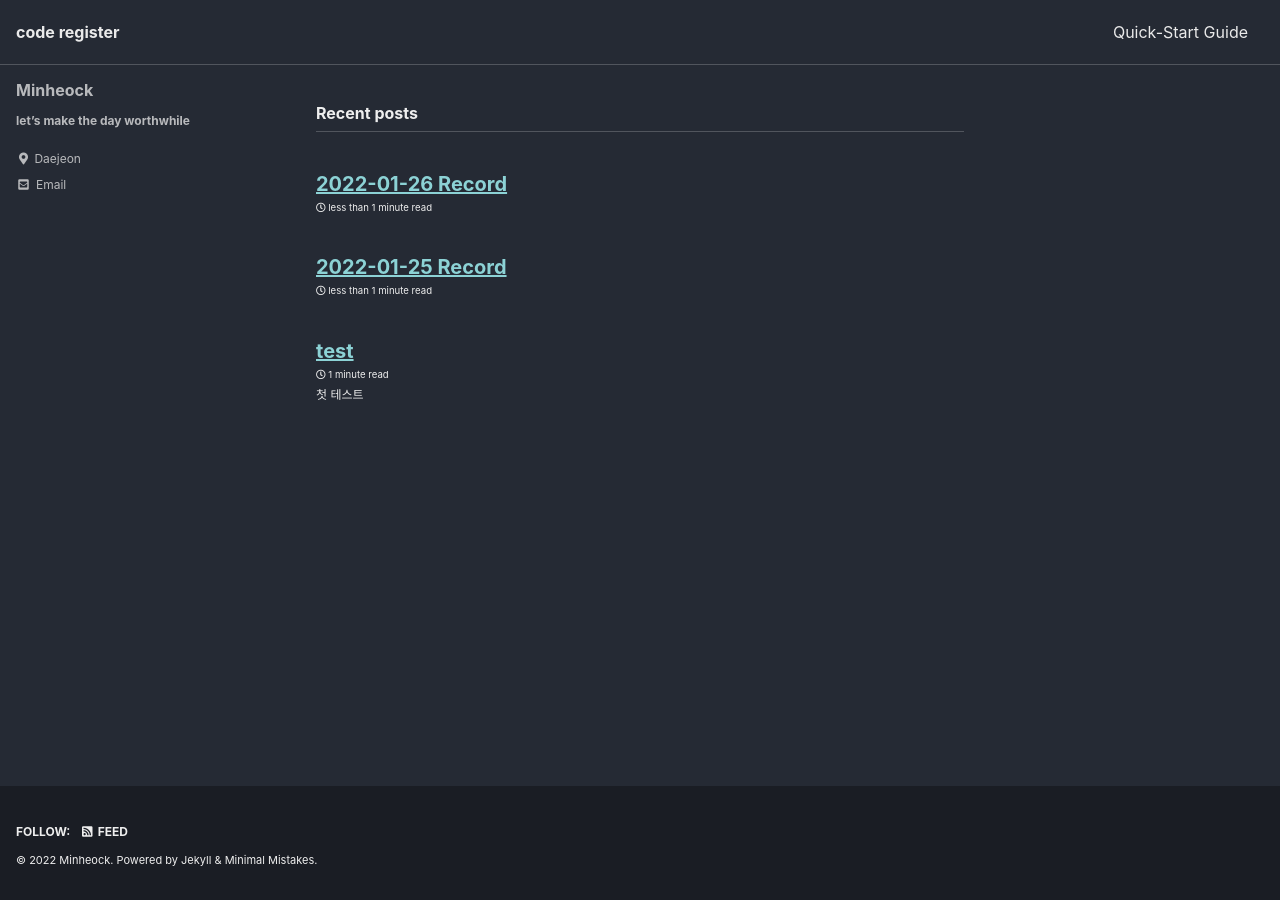
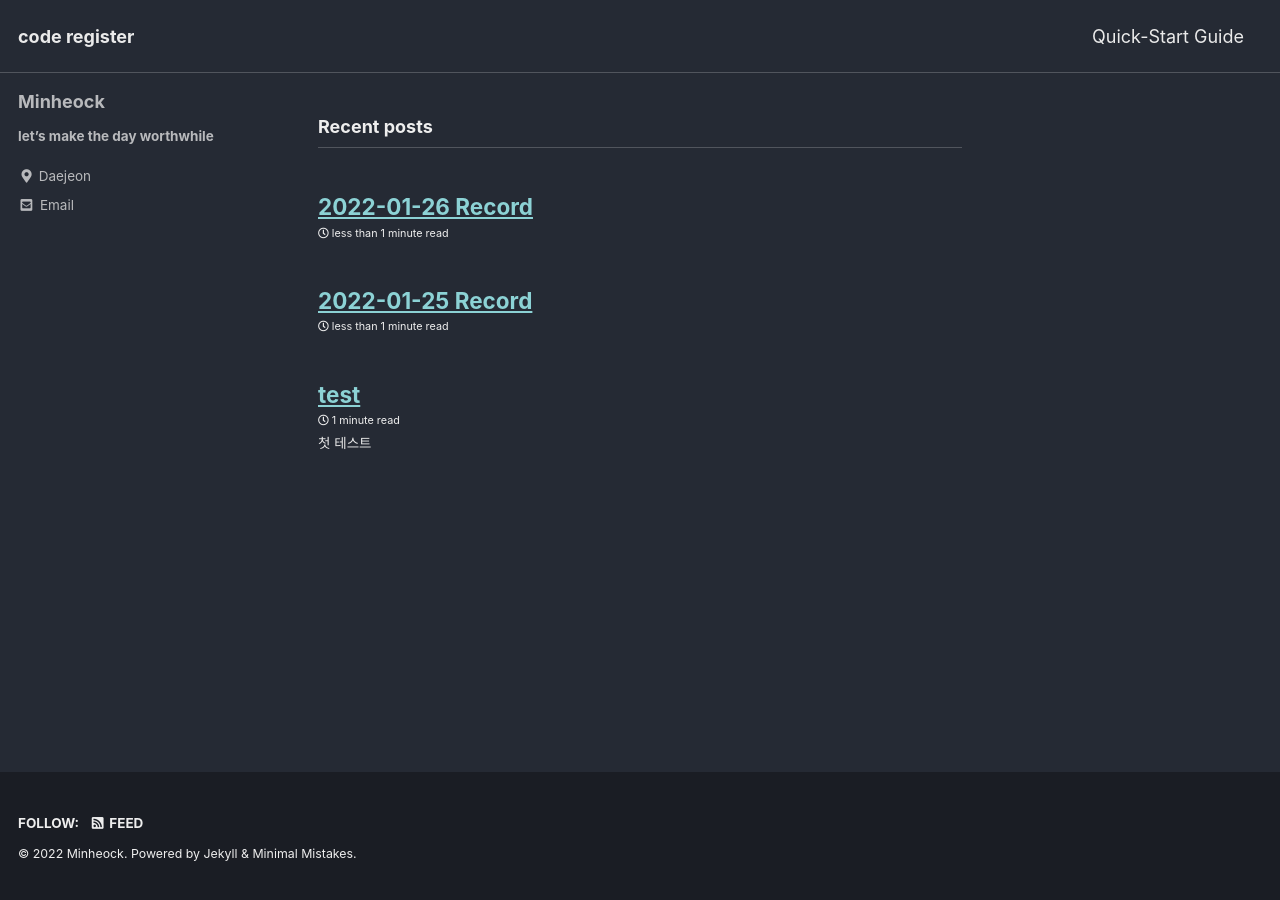
Before and after one commit to minheock/github.io, a Jekyll site: the page built from index.html, in a window 1280 px wide. Built offline with Jekyll 4.4.1, drawn with Linux system fonts in a browser that asks for light colours; cached includes are drawn as plain includes; the list of posts is cut into pages by our own code.

Commit message:
font-size 수정2

```diff
--- a/_sass/minimal-mistakes/_reset.scss
+++ b/_sass/minimal-mistakes/_reset.scss
@@ -8,7 +8,7 @@ html {
   /* apply a natural box layout model to all elements */
   box-sizing: border-box;
   background-color: $background-color;
-  font-size: 14px;
+  font-size: 15px;
 
   @include breakpoint($medium) {
     font-size: 16px;
@@ -19,7 +19,7 @@ html {
   }
 
   @include breakpoint($x-large) {
-    font-size: 16px;
+    font-size: 18px;
   }
 
   -webkit-text-size-adjust: 100%;
```
